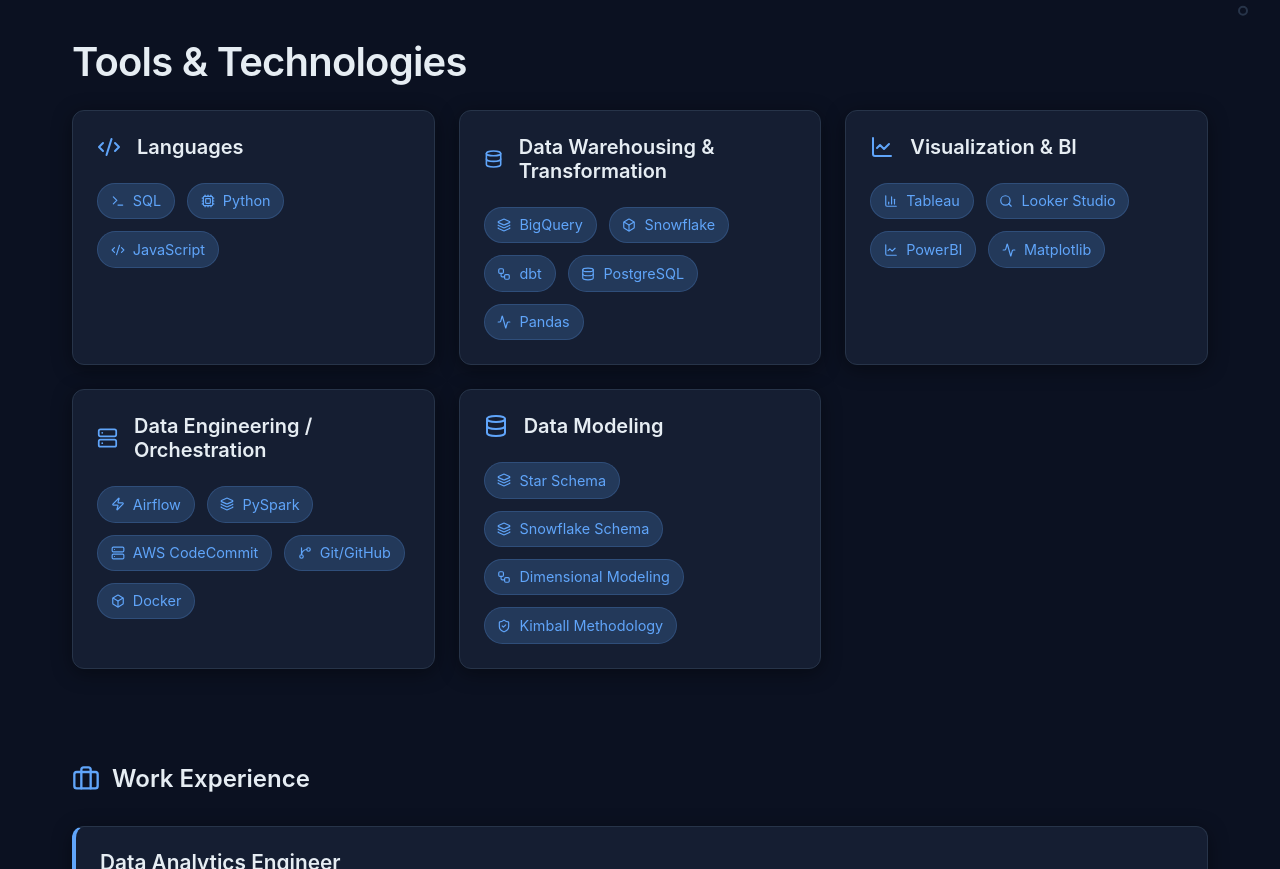
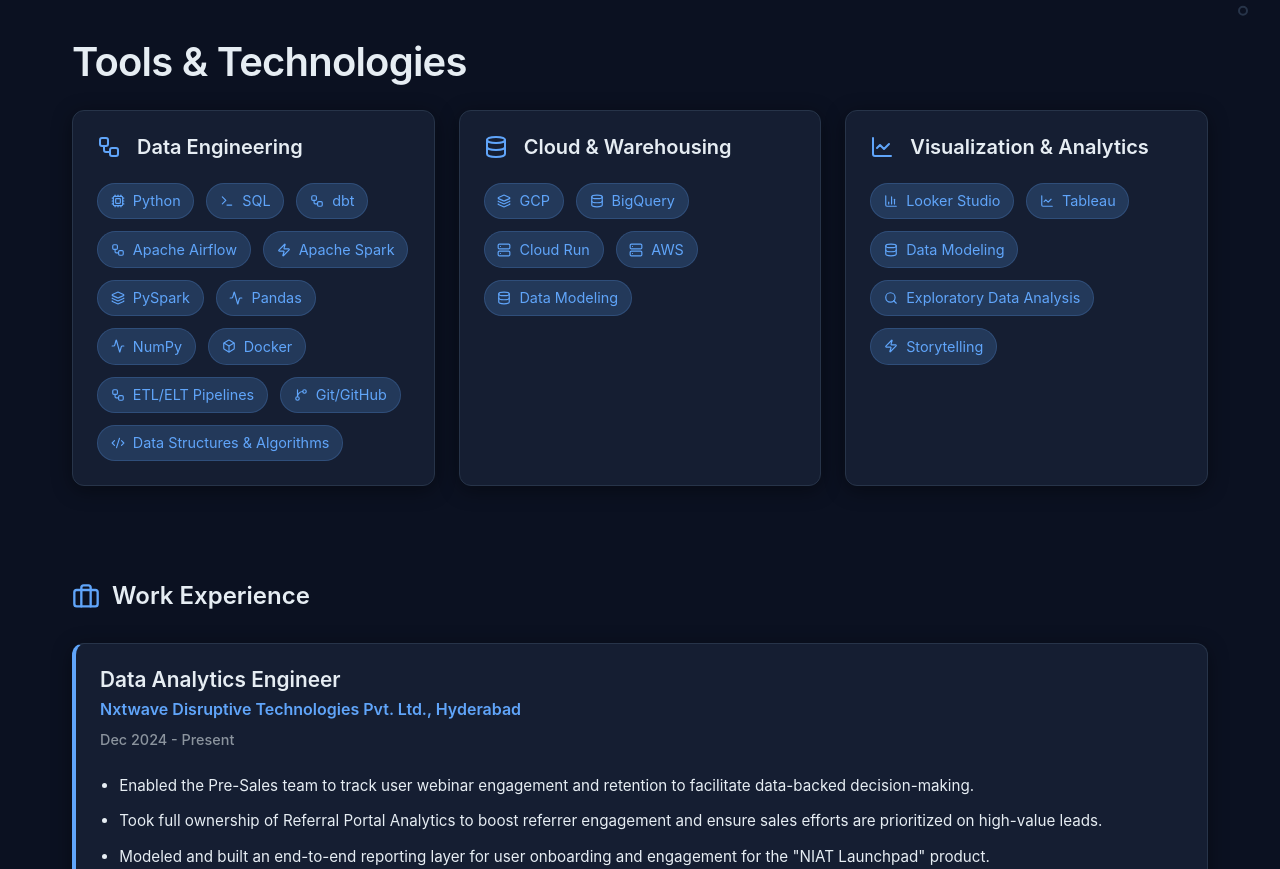
Before and after one commit to HarshKumarGuptagit/portfolio-website, a React (Vite) app: page / in a window 1280 px wide. Shown: the part 500-1369 px from the top of the page. Built offline with nearby package versions, Linux system fonts and the light colour scheme; no server answers.

Commit message:
feat: update tools section with real skills from portfolio data

```diff
--- a/src/components/Tools.jsx
+++ b/src/components/Tools.jsx
@@ -6,59 +6,54 @@
 } from 'lucide-react';
 
 const toolIcons = {
-  // Languages
+  // Data Engineering
+  "Python": <Cpu size={14} />,
+  "Pandas": <Activity size={14} />,
+  "NumPy": <Activity size={14} />,
+  "PySpark": <Layers size={14} />,
+  "Apache Spark": <Zap size={14} />,
+  "dbt": <Workflow size={14} />,
   "SQL": <Terminal size={14} />,
-  "Python": <Cpu size={14} />,
-  "JavaScript": <Code2 size={14} />,
-  // Warehousing
-  "BigQuery": <Layers size={14} />,
-  "Snowflake": <Box size={14} />,
-  "dbt": <Workflow size={14} />,
-  "PostgreSQL": <Database size={14} />,
-  "Pandas": <Activity size={14} />,
-  // Viz
-  "Tableau": <BarChart3 size={14} />,
-  "Looker Studio": <Search size={14} />,
-  "PowerBI": <LineChart size={14} />,
-  "Matplotlib": <Activity size={14} />,
-  // DE
-  "Airflow": <Zap size={14} />,
-  "PySpark": <Layers size={14} />,
-  "AWS CodeCommit": <Server size={14} />,
+  "Docker": <Box size={14} />,
+  "Apache Airflow": <Workflow size={14} />,
+  "ETL/ELT Pipelines": <Workflow size={14} />,
   "Git/GitHub": <GitBranch size={14} />,
-  "Docker": <Box size={14} />,
-  // Modeling
-  "Star Schema": <Layers size={14} />,
-  "Snowflake Schema": <Layers size={14} />,
-  "Dimensional Modeling": <Workflow size={14} />,
-  "Kimball Methodology": <ShieldCheck size={14} />
+  "Data Structures & Algorithms": <Code2 size={14} />,
+
+  // Cloud & Warehousing
+  "GCP": <Layers size={14} />,
+  "BigQuery": <Database size={14} />,
+  "Cloud Run": <Server size={14} />,
+  "AWS": <Server size={14} />,
+  "Data Modeling": <Database size={14} />,
+
+  // Visualization & Analytics
+  "Looker Studio": <BarChart3 size={14} />,
+  "Tableau": <LineChart size={14} />,
+  "Exploratory Data Analysis": <Search size={14} />,
+  "Storytelling": <Zap size={14} />
 };
 
 const tools = [
   {
-    category: "Languages",
-    icon: <Code2 size={24} color="var(--accent-color)" />,
-    items: ["SQL", "Python", "JavaScript"]
+    category: "Data Engineering",
+    icon: <Workflow size={24} color="var(--accent-color)" />,
+    items: [
+      "Python", "SQL", "dbt", "Apache Airflow",
+      "Apache Spark", "PySpark", "Pandas", "NumPy",
+      "Docker", "ETL/ELT Pipelines", "Git/GitHub",
+      "Data Structures & Algorithms"
+    ]
   },
   {
-    category: "Data Warehousing & Transformation",
+    category: "Cloud & Warehousing",
     icon: <Database size={24} color="var(--accent-color)" />,
-    items: ["BigQuery", "Snowflake", "dbt", "PostgreSQL", "Pandas"]
+    items: ["GCP", "BigQuery", "Cloud Run", "AWS", "Data Modeling"]
   },
   {
-    category: "Visualization & BI",
+    category: "Visualization & Analytics",
     icon: <LineChart size={24} color="var(--accent-color)" />,
-    items: ["Tableau", "Looker Studio", "PowerBI", "Matplotlib"]
-  },
-  {
-    category: "Data Engineering / Orchestration",
-    icon: <Server size={24} color="var(--accent-color)" />,
-    items: ["Airflow", "PySpark", "AWS CodeCommit", "Git/GitHub", "Docker"]
-  },
-  {
-    category: "Data Modeling",
-    icon: <Database size={24} color="var(--accent-color)" />,
-    items: ["Star Schema", "Snowflake Schema", "Dimensional Modeling", "Kimball Methodology"]
+    items: ["Looker Studio", "Tableau", "Data Modeling", "Exploratory Data Analysis", "Storytelling"]
   }
 ];
 
```
